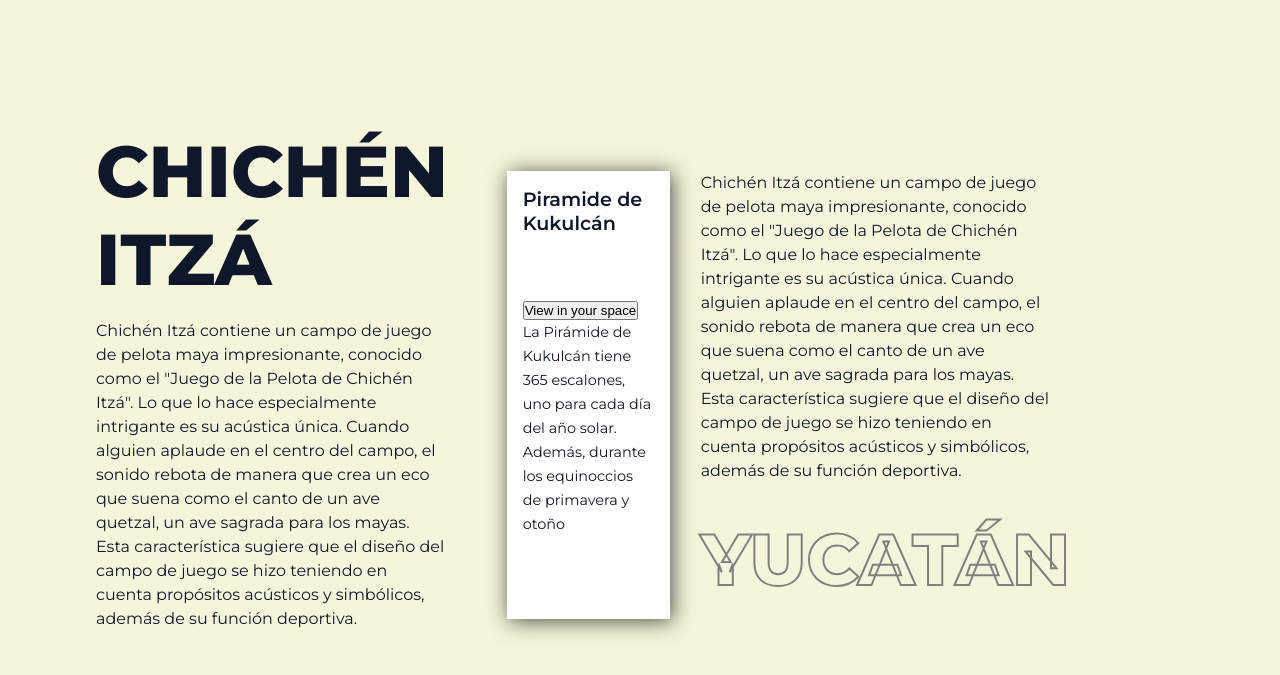
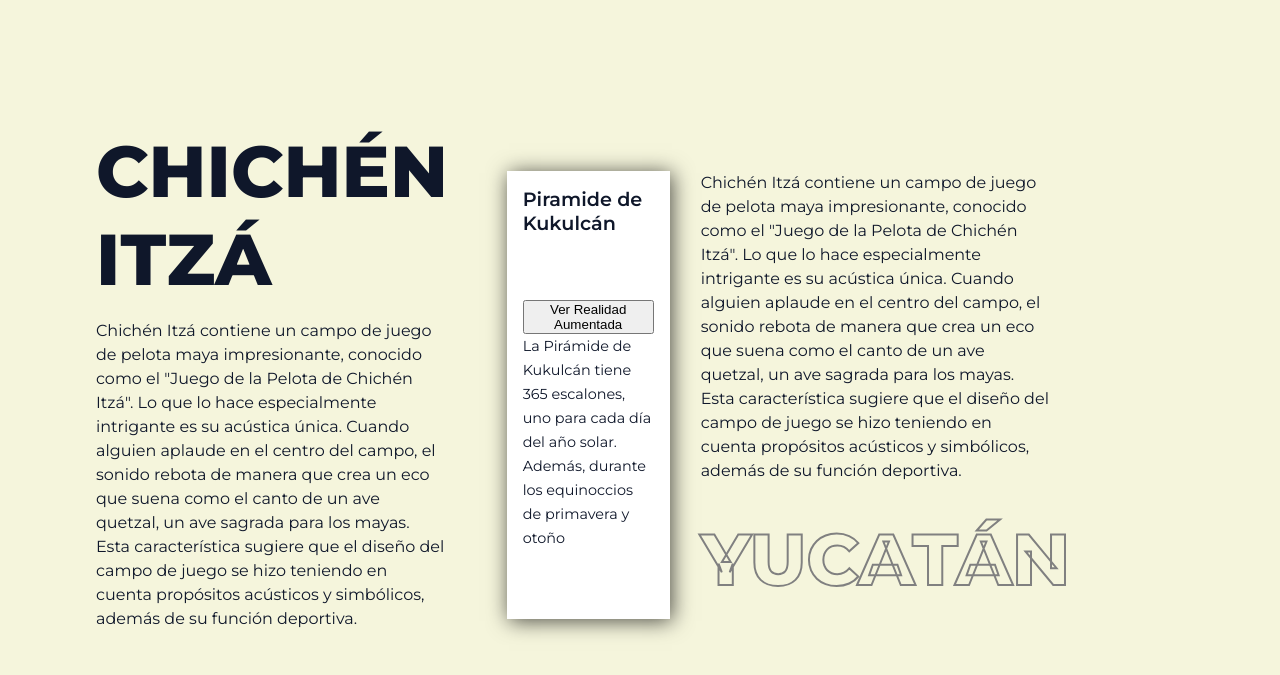
Before and after one commit to CahuichG17/catalogoArquelogico, a plain HTML site: page vistasIndividuales/chichenItza.html in a window 1280 px wide. Shown: the part 83-758 px from the top of the page. Drawn offline with nearby package versions, Linux system fonts and the light colour scheme; some packages are replaced by stand-ins of ours; a script that the page names is missing.

Commit message:
Update chichenItza.html

```diff
--- a/vistasIndividuales/chichenItza.html
+++ b/vistasIndividuales/chichenItza.html
@@ -76,7 +76,7 @@
                   <div class="update-bar"></div>
               </div>
               <button slot="ar-button" id="ar-button">
-                  View in your space
+                  Ver Realidad Aumentada
               </button>
 
             </model-viewer>
```
